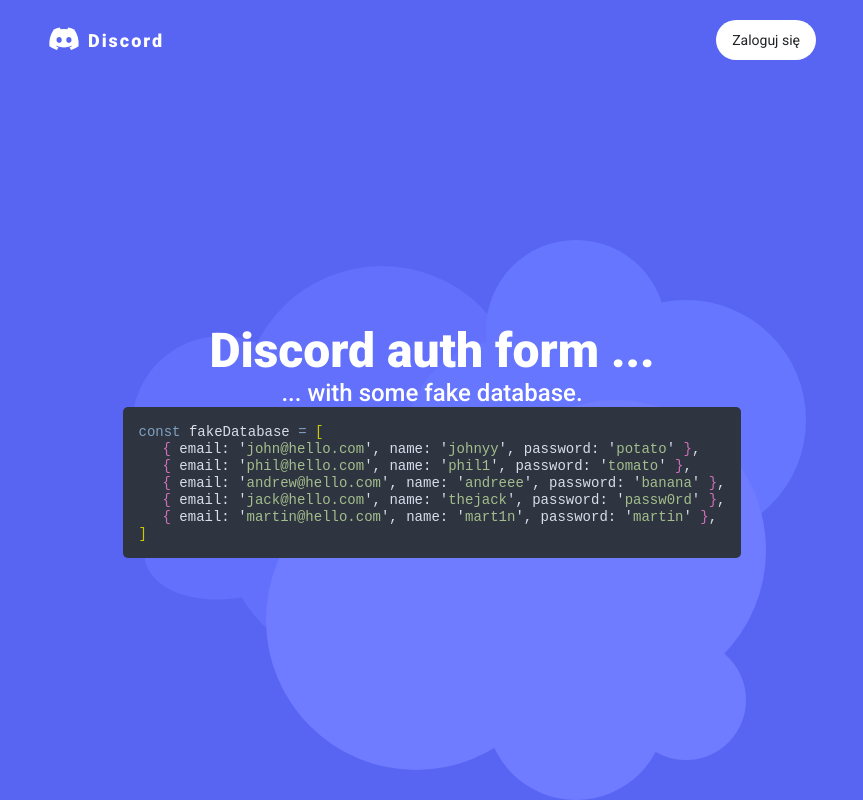
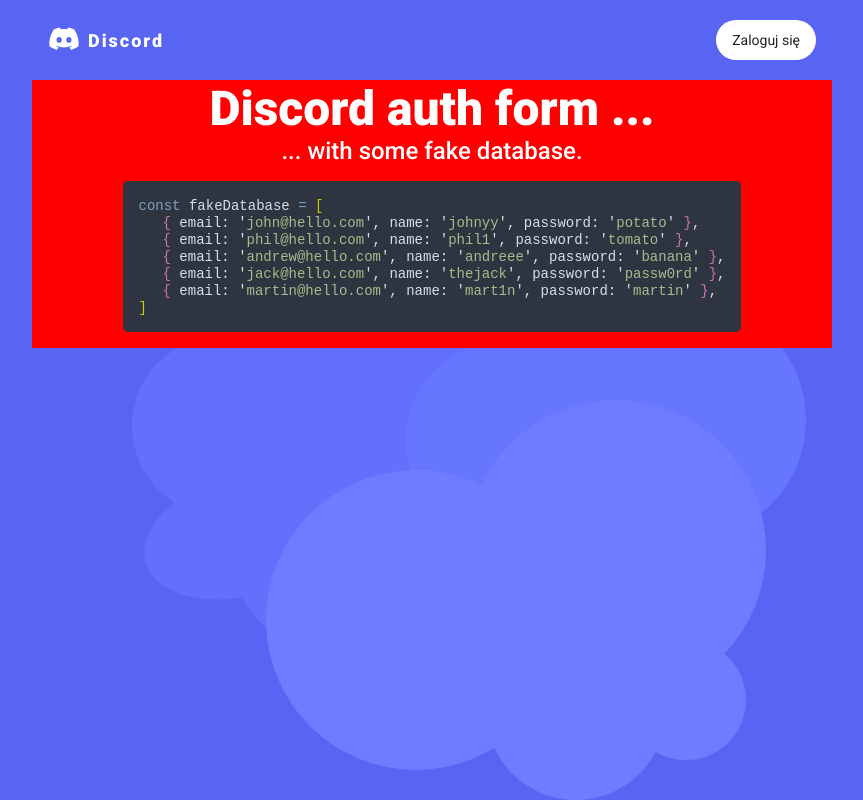
Before and after one commit to jot2ka/discord-auth-form, a Next.js app: page / in a window 1280 px wide. Shown: the whole page, without its empty margins (208-1071 px from the left). Built offline with nearby package versions, Linux system fonts and the light colour scheme.

Commit message:
fix Home styles

```diff
--- a/components/home/Home.module.scss
+++ b/components/home/Home.module.scss
@@ -54,7 +54,8 @@
 			align-items: center;
 			justify-content: center;
 			flex-direction: column;
-			height: calc(100vh - 80px);
+			// height: calc(100vh - 80px);
+			background-color: red;
 
 			.title {
 				@include noselect;
@@ -74,7 +75,7 @@
 
 			.list {
 				list-style: none;
-				// margin: 16px 8px 8px;
+				margin: 16px 8px 16px;
 				padding: 16px;
 				border-radius: 5px;
 				background-color: #2e3440;
@@ -140,7 +141,6 @@
 
 			main.main {
 				justify-content: flex-start;
-				margin: 16px 0 0;
 			}
 		}
 	}
```
